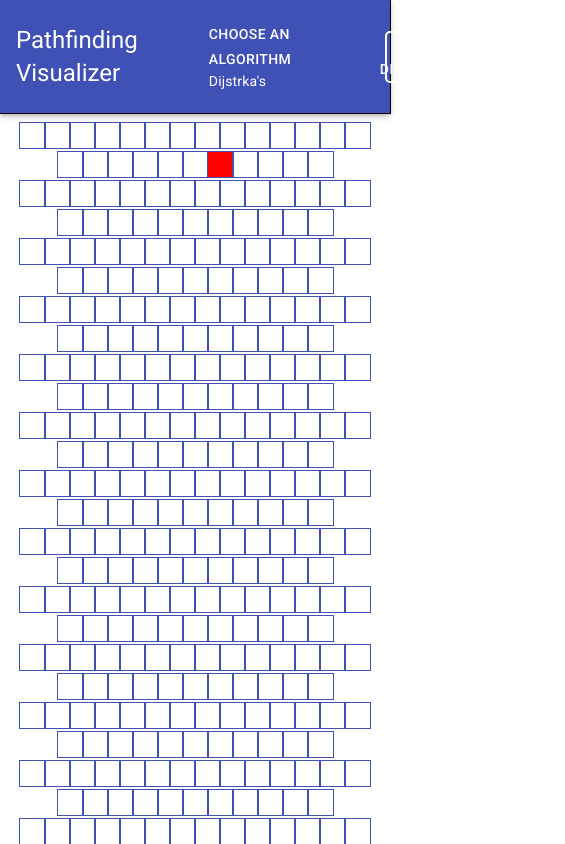
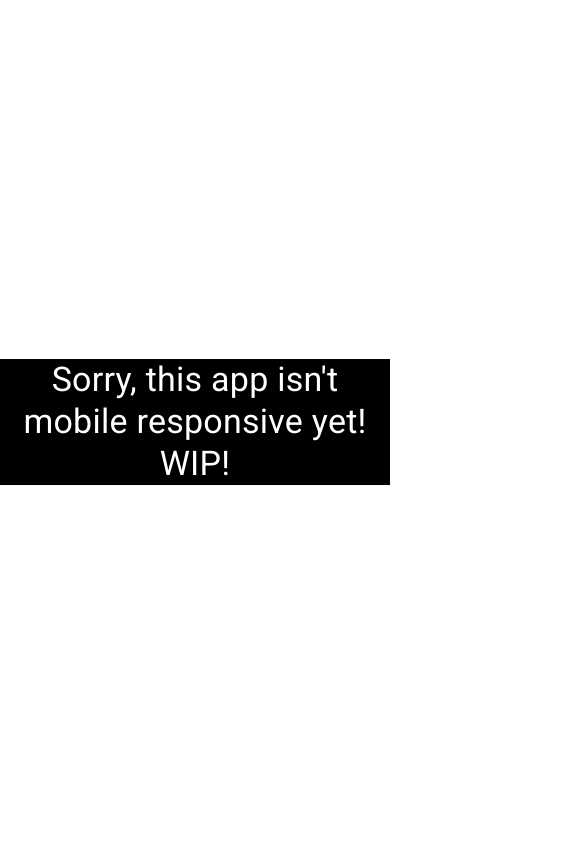
Before and after one commit to mrodriguez648/react-pathfinding-visualizer, a React (Create React App) app: page / in a window 390 px wide. Shown: the top 844 px of the page, 565 px wide, since content can reach past the window. Built offline with nearby package versions, Linux system fonts and the light colour scheme.

Commit message:
various updates

```diff
--- a/src/PathfindingVisualizer/Node/Node.css
+++ b/src/PathfindingVisualizer/Node/Node.css
@@ -1,6 +1,6 @@
 .node {
-  width: 25px;
-  height: 25px;
+  width: 30px;
+  height: 30px;
   outline: 1px solid #3f51b5;
   display: inline-block;
 }
--- a/src/PathfindingVisualizer/PathfindingVisualizer.css
+++ b/src/PathfindingVisualizer/PathfindingVisualizer.css
@@ -12,10 +12,20 @@
   outline: 1px solid black;
 }
 
-.ListItemText {
+.mobile-response {
+  position: absolute;
+  top: 50%;
+  left: 50%;
+  margin-right: -50%;
+  transform: translate(-50%, -50%)
+}
+
+.mobile-response .mobile-text {
+  background: black;
   color: white;
 }
 
+/* Potential cursor change */
 /* .cursor {
   width: 3rem;
   height: 3rem;
--- a/src/PathfindingVisualizer/PathfindingVisualizer.jsx
+++ b/src/PathfindingVisualizer/PathfindingVisualizer.jsx
@@ -7,6 +7,7 @@ import { withStyles } from '@material-ui/core/styles'
 
 import './PathfindingVisualizer.css';
 
+const isMobile = (window.innerWidth <= 800);
 const ROW_COUNT = 15;
 const COL_COUNT = 25;
 const START_NODE_ROW = Math.floor(Math.random() * ROW_COUNT);
@@ -117,6 +118,23 @@ export default class PathfindingVisualizer extends Component {
     }
   }
 
+  handleOnKeyPress = (e) => {
+    console.log("onKeyPressed fired");
+    switch(e.keyCode) {
+      case 16:
+        if(!this.state.isCtrlKeyPressed) {
+          this.setState({ isShiftKeyPressed: !this.state.isShiftKeyPressed });
+        }
+        break;
+      case 17:
+        if(!this.state.isShiftKeyPressed) {
+          this.setState({ isCtrlKeyPressed: !this.state.isCtrlKeyPressed });
+        }
+        break;
+      default:
+    }
+  }
+
   handleOnMouseDown = () => {
     console.log("mouseDown fired");
     this.setState({ mouseIsPressed: !this.state.mouseIsPressed });
@@ -174,6 +192,7 @@ export default class PathfindingVisualizer extends Component {
     const targetNode = grid[FINISH_NODE_ROW][FINISH_NODE_COL];
     const visitedGraphNodesInOrder = dijkstra(grid, startNode, targetNode);
     const [targetGraphNode] = visitedGraphNodesInOrder.slice(-1);
+    debugger;
     const shortestPathGraphNodes = this.getNodesInShortestPathOrder(targetGraphNode);
     ANIMATION_TIMEOUTS = this.animateDijsktra(visitedGraphNodesInOrder, shortestPathGraphNodes);
   }
@@ -223,6 +242,16 @@ export default class PathfindingVisualizer extends Component {
 
   render() {
     const { grid, isVisualizing, selectedAlgo } = this.state;
+    if(isMobile) {
+      return (
+        <div className="mobile-response">
+          <Typography className="mobile-text" color="error" variant="h4">
+            Sorry, this app isn't mobile responsive yet! WIP!
+          </Typography>
+        </div>
+      );
+    }
+    else {
       return (
         <>
         <div className="interface">
@@ -259,3 +288,4 @@ export default class PathfindingVisualizer extends Component {
       );
     }
   }
+}
--- a/src/PathfindingVisualizer/SelectedMenu.jsx
+++ b/src/PathfindingVisualizer/SelectedMenu.jsx
@@ -16,21 +16,21 @@ const useStyles = makeStyles((theme) => ({
 export default function SimpleListMenu(props) {
   const { options } = props;
   const classes = useStyles();
-  const [anchorEl, setAnchorEl] = React.useState(null);
+  const [anchorElement, setAnchorElement] = React.useState(null);
   const [selectedIndex, setSelectedIndex] = React.useState(0);
 
   const handleClickListItem = (event) => {
-    setAnchorEl(event.currentTarget);
+    setAnchorElement(event.currentTarget);
   };
 
   const handleMenuItemClick = (event, index) => {
     setSelectedIndex(index);
-    setAnchorEl(null);
+    setAnchorElement(null);
     props.changeAlgo(index);
   };
 
   const handleClose = () => {
-    setAnchorEl(null);
+    setAnchorElement(null);
   };
 
   return (
@@ -53,9 +53,9 @@ export default function SimpleListMenu(props) {
       </List>
       <Menu
         id="lock-menu"
-        anchorEl={anchorEl}
+        anchorEl={anchorElement}
         keepMounted
-        open={Boolean(anchorEl)}
+        open={Boolean(anchorElement)}
         onClose={handleClose}
       >
         {options.map((option, index) => (
```
Also changed, not shown: package.json (+7 -2 lines). Lines whose indentation alone changed are shown as unchanged.
